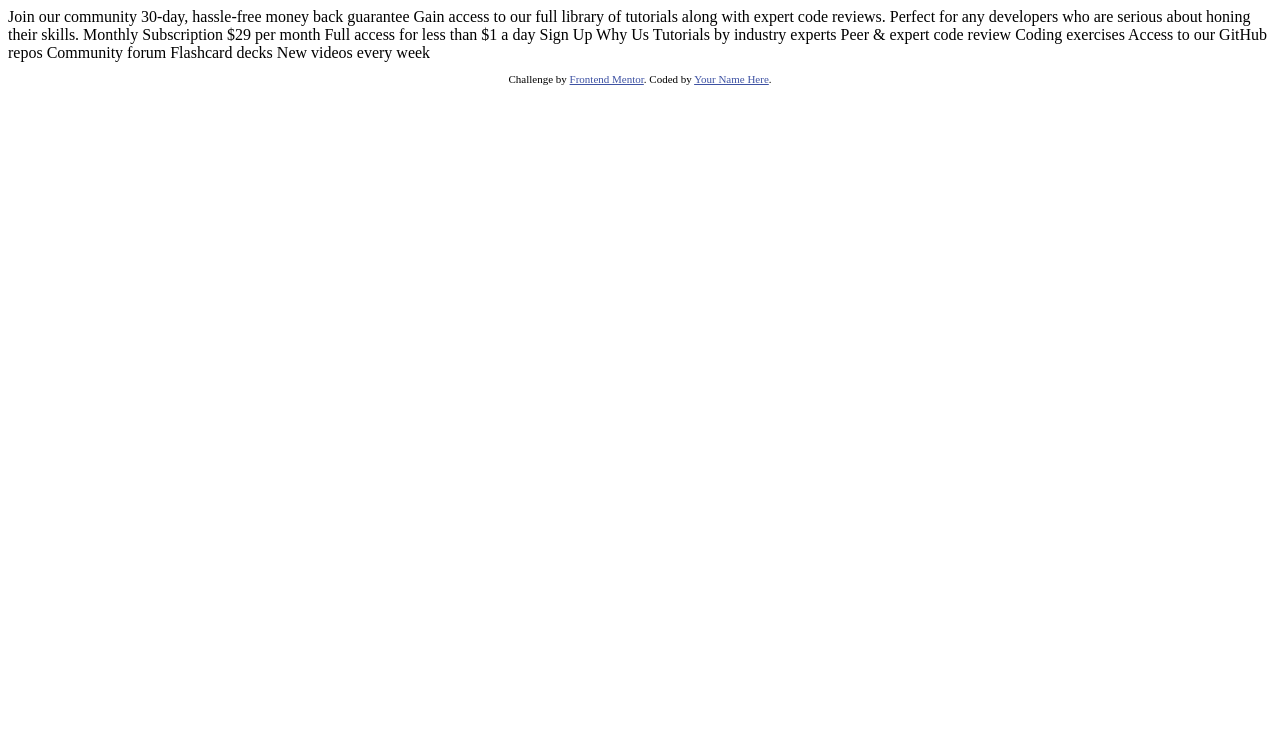
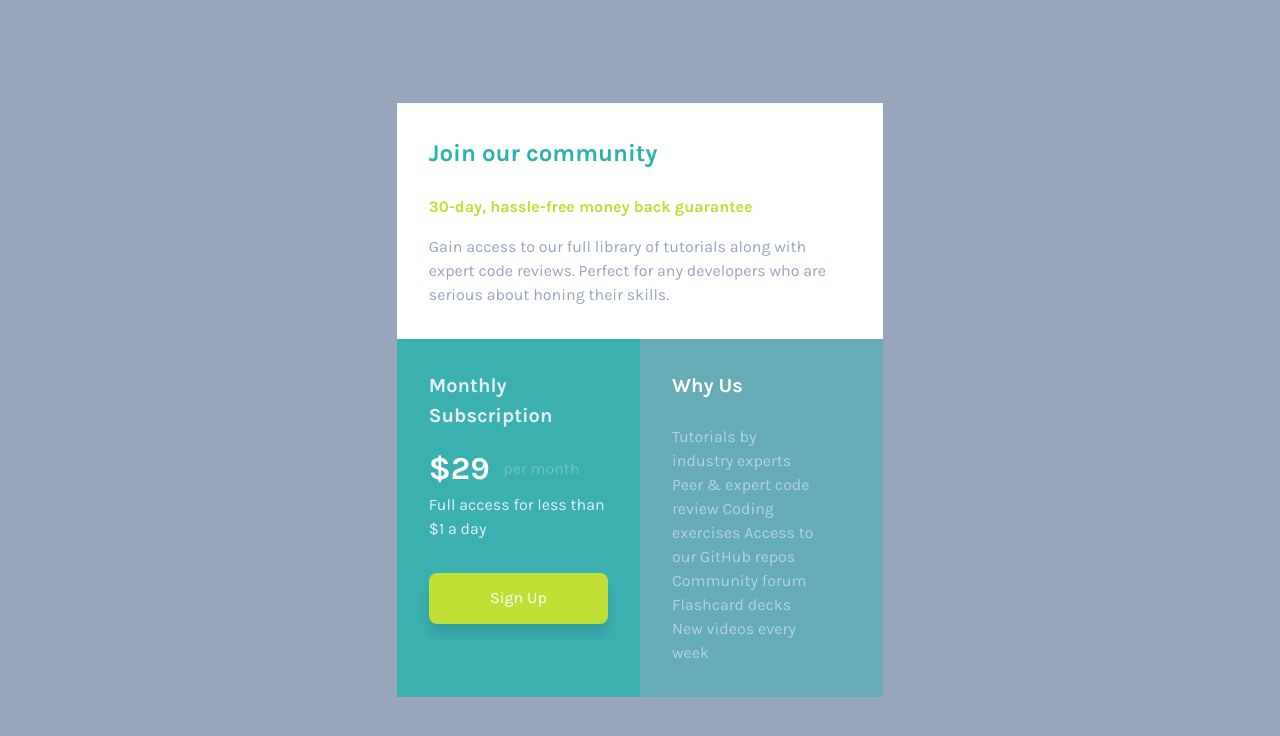
Before and after one commit to ralphvirtucio/single-price-grid-component, a plain HTML site: page index.html in a window 1280 px wide. Drawn offline with Linux system fonts and the light colour scheme.

Commit message:
80% completion

```diff
--- a/index.html
+++ b/index.html
@@ -1,50 +1,60 @@
 <!DOCTYPE html>
 <html lang="en">
   <head>
-  <meta charset="UTF-8">
-  <meta name="viewport" content="width=device-width, initial-scale=1.0"> <!-- displays site properly based on user's device -->
+    <meta charset="UTF-8" />
+    <meta name="viewport" content="width=device-width, initial-scale=1.0" />
 
-  <link rel="icon" type="image/png" sizes="32x32" href="./images/favicon-32x32.png">
+    <link
+      rel="icon"
+      type="image/png"
+      sizes="32x32"
+      href="./images/favicon-32x32.png"
+    />
 
     <title>Frontend Mentor | Single Price Grid Component</title>
 
-  <!-- Feel free to remove these styles or customise in your own stylesheet 👍 -->
-  <style>
-    .attribution { font-size: 11px; text-align: center; }
-    .attribution a { color: hsl(228, 45%, 44%); }
-  </style>
+    <link rel="preconnect" href="https://fonts.googleapis.com" />
+    <link rel="preconnect" href="https://fonts.gstatic.com" crossorigin />
+    <link
+      href="https://fonts.googleapis.com/css2?family=Karla:wght@400;700&display=swap"
+      rel="stylesheet"
+    />
+
+    <link rel="stylesheet" href="style.css" />
   </head>
   <body>
-  Join our community
+    <main class="price">
+      <section class="col--1">
+        <h1 class="visually-hidden">Join our community</h1>
+        <h2 class="price__heading--1">Join our community</h2>
+        <p class="price__promotion-message">
+          30-day, hassle-free money back guarantee
+        </p>
+        <p class="text-col--1">
+          Gain access to our full library of tutorials along with expert code
+          reviews. Perfect for any developers who are serious about honing their
+          skills.
+        </p>
+      </section>
 
-  30-day, hassle-free money back guarantee
+      <section class="col--2">
+        <h2 class="price__heading--2">Monthly Subscription</h2>
+        <div class="pricing__info">
+          <p class="pricing__per-month">$29</p>
+          <p class="pricing__label">per month</p>
+        </div>
+        <p class="pricing__message">Full access for less than $1 a day</p>
+        <a href="#" class="price--btn">Sign Up</a>
+      </section>
 
-  Gain access to our full library of tutorials along with expert code reviews.
-  Perfect for any developers who are serious about honing their skills.
-
-  Monthly Subscription
-
-  &dollar;29 per month
-
-  Full access for less than &dollar;1 a day
-
-  Sign Up
-
-  Why Us
-
-  Tutorials by industry experts
-  Peer &amp; expert code review
-  Coding exercises
-  Access to our GitHub repos
-  Community forum
-  Flashcard decks
+      <section class="col--3">
+        <h2 class="price__heading--3">Why Us</h2>
+        <p class="price__message">
+          Tutorials by industry experts Peer &amp; expert code review Coding
+          exercises Access to our GitHub repos Community forum Flashcard decks
           New videos every week
-
-  <footer>
-    <p class="attribution">
-      Challenge by <a href="https://www.frontendmentor.io?ref=challenge" target="_blank">Frontend Mentor</a>.
-      Coded by <a href="#">Your Name Here</a>.
         </p>
-  </footer>
+      </section>
+    </main>
   </body>
 </html>
--- /dev/null
+++ b/style.css
@@ -0,0 +1,205 @@
+/* CSS RESET */
+
+/* Box sizing rules */
+*,
+*::before,
+*::after {
+  box-sizing: border-box;
+}
+
+/* Remove default margin */
+body,
+h1,
+h2,
+h3,
+h4,
+p,
+figure,
+blockquote,
+dl,
+dd {
+  margin: 0;
+}
+
+/* Remove list styles on ul, ol elements with a list role, which suggests default styling will be removed */
+ul[role='list'],
+ol[role='list'] {
+  list-style: none;
+}
+
+/* Set core root defaults */
+html:focus-within {
+  scroll-behavior: smooth;
+}
+
+/* Set core body defaults */
+body {
+  text-rendering: optimizeSpeed;
+  line-height: 1.5;
+}
+
+/* A elements that don't have a class get default styles */
+a:not([class]) {
+  text-decoration-skip-ink: auto;
+}
+
+/* Make images easier to work with */
+img,
+picture {
+  max-width: 100%;
+  display: block;
+}
+
+/* Inherit fonts for inputs and buttons */
+input,
+button,
+textarea,
+select {
+  font: inherit;
+}
+
+/* Remove all animations, transitions and smooth scroll for people that prefer not to see them */
+@media (prefers-reduced-motion: reduce) {
+  html:focus-within {
+    scroll-behavior: auto;
+  }
+
+  *,
+  *::before,
+  *::after {
+    animation-duration: 0.01ms !important;
+    animation-iteration-count: 1 !important;
+    transition-duration: 0.01ms !important;
+    scroll-behavior: auto !important;
+  }
+}
+
+/* VARIABLES */
+
+:root {
+  --primary-color-1: hsl(179, 62%, 43%);
+  --primary-color-2: hsl(71, 73%, 54%);
+
+  --neutral-color-1: hsl(204, 43%, 93%);
+  --neutral-color-2: hsl(218, 22%, 67%);
+}
+
+body {
+  font-family: 'Karla', sans-serif;
+  background-color: var(--neutral-color-2);
+  display: grid;
+  place-items: center;
+  min-height: 100vh;
+  padding: 2rem;
+}
+
+/* ACCESIBILITY */
+.visually-hidden {
+  border: 0;
+  clip: rect(0 0 0 0);
+  height: auto;
+  margin: 0;
+  overflow: hidden;
+  padding: 0;
+  position: absolute;
+  width: 1px;
+  white-space: nowrap;
+}
+
+.price {
+  display: grid;
+  grid-template-columns: 20% 20%;
+  place-content: center;
+  border-radius: 8px;
+  overflow: hidden;
+}
+
+@media only screen and (max-width: 1024px) {
+  .price {
+    grid-template-columns: 1fr;
+  }
+}
+
+.col--1 {
+  background-color: #fff;
+  grid-column: 1 / 3;
+  padding: 2rem;
+}
+
+@media only screen and (max-width: 1024px) {
+  .col--1 {
+    grid-column: auto;
+  }
+}
+
+.col--2 {
+  background-color: rgba(42, 178, 176, 0.85);
+  padding: 2rem;
+  color: #fff;
+}
+.col--3 {
+  background-color: rgba(42, 178, 176, 0.45);
+  padding: 2rem;
+}
+
+.price__heading--1 {
+  color: var(--primary-color-1);
+  margin-bottom: 1.5rem;
+}
+.price__heading--2 {
+  color: var(--neutral-color-1);
+  font-size: 1.25rem;
+  margin-bottom: 0.85rem;
+}
+.price__heading--3 {
+  color: #fff;
+  font-size: 1.25rem;
+  margin-bottom: 1.5rem;
+}
+
+.price__promotion-message {
+  color: var(--primary-color-2);
+  font-weight: 700;
+  margin-bottom: 1rem;
+}
+
+.pricing__info {
+  display: flex;
+  gap: 0.85rem;
+  align-items: center;
+}
+
+.text-col--1 {
+  color: var(--neutral-color-2);
+}
+
+.pricing__per-month {
+  font-size: 2rem;
+  font-weight: 700;
+}
+
+.pricing__label {
+  color: hsla(203, 44%, 93%, 0.3);
+}
+
+.pricing__message {
+  margin-bottom: 2rem;
+  color: var(--neutral-color-1);
+}
+
+.price--btn {
+  display: inline-block;
+  width: 100%;
+  background-color: var(--primary-color-2);
+  text-align: center;
+  text-decoration: none;
+  color: #fff;
+  padding: 0.85rem 0;
+  border-radius: 8px;
+  box-shadow: 0 10px 10px rgba(0, 0, 0, 0.1);
+}
+
+.price__message {
+  color: hsla(203, 44%, 93%, 0.6);
+  padding-right: 2rem;
+}
```
Lines whose indentation alone changed are shown as unchanged.
